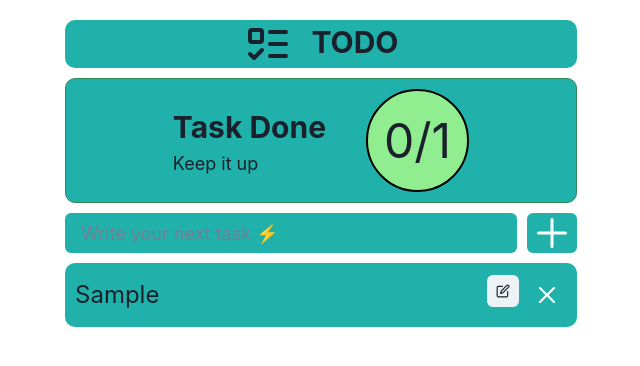
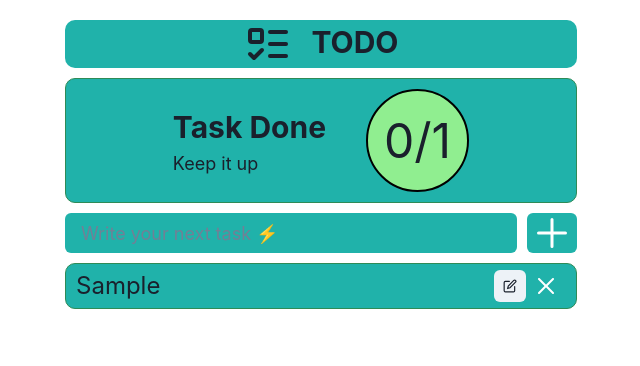
Before and after one commit to GreatAkii/todo-app, a React (Vite) app: page / in a window 1280 px wide. Both pictures are taken after typing "Sample" into the empty fields and a click on the button 871 px from the left and 243 px from the top of the page. Shown: the top 366 px of the page, without its empty margins (319-959 px from the left). Built offline with nearby package versions, Linux system fonts and the light colour scheme.

Commit message:
Fixed issue with not truncated text overflow

```diff
--- a/package.json
+++ b/package.json
@@ -7,13 +7,16 @@
     "dev": "vite",
     "build": "tsc -b && vite build",
     "lint": "eslint . --ext ts,tsx --report-unused-disable-directives --max-warnings 0",
-    "preview": "vite preview"
+    "preview": "vite preview",
+    "predeploy": "npm run build",
+    "deploy": "netlify deploy --prod"
   },
   "dependencies": {
     "@chakra-ui/icons": "^2.1.1",
     "@chakra-ui/react": "^2.8.2",
     "@emotion/react": "^11.13.0",
     "@emotion/styled": "^11.13.0",
+    "@hookform/resolvers": "^3.9.0",
     "framer-motion": "^11.3.22",
     "react": "^18.3.1",
     "react-dom": "^18.3.1",
@@ -32,6 +35,7 @@
     "eslint": "^8.57.0",
     "eslint-plugin-react-hooks": "^4.6.2",
     "eslint-plugin-react-refresh": "^0.4.7",
+    "gh-pages": "^6.1.1",
     "typescript": "^5.2.2",
     "vite": "^5.3.4"
   }
--- a/src/components/Task.tsx
+++ b/src/components/Task.tsx
@@ -57,32 +57,35 @@ const Task = ({ taskobj, markOutTask, updateTask }: Props) => {
     );
   };
   return (
+    <Center>
+      <Box
+        mt={"10px"}
+        w={"40%"}
+        border={"1px"}
+        bg={"lightseagreen"}
+        borderColor={"seagreen"}
+        borderRadius={".625rem"}
+        px={"10px"}
+        minWidth={"300px"}
+      >
         <Editable
           textAlign="center"
           defaultValue={taskobj.title}
           fontSize="2xl"
           isPreviewFocusable={false}
-      as={taskobj.isCompleted ? "del" : "div"}
           onSubmit={handleUpdateTask}
+          isTruncated
         >
-      <Center>
-        <Flex
-          justify={"space-between"}
-          align={"center"}
-          mt={"10px"}
-          border={".0625rem"}
-          borderRadius={".625rem"}
-          bg={"lightseagreen"}
-          w={"40%"}
-          borderColor={"seagreen"}
-          minWidth={"18.75rem"}
-          p={"10px"}
-        >
-          <EditablePreview />
-          <Box>
-            <Input as={EditableInput} />
+          <Flex justify={"space-between"} align={"center"} gap={"10px"}>
+            <Box isTruncated>
+              <EditablePreview
+                textDecoration={taskobj.isCompleted ? "line-through" : "none"}
+                textDecorationColor={"red"}
+                textDecorationStyle={"solid"}
+              />
+              <Input as={EditableInput} w={"80%"} />
             </Box>
-          <ButtonGroup>
+            <Flex justify={"space-between"} align={"center"}>
               <EditableControls />
               <IconButton
                 onClick={() => markOutTask(taskobj.id)}
@@ -90,10 +93,11 @@ const Task = ({ taskobj, markOutTask, updateTask }: Props) => {
                 aria-label="Search database"
                 icon={<CloseIcon />}
               />
-          </ButtonGroup>
             </Flex>
+          </Flex>
+        </Editable>
+      </Box>
     </Center>
-    </Editable>
   );
 };
 
--- a/src/components/TodoForm.tsx
+++ b/src/components/TodoForm.tsx
@@ -1,12 +1,38 @@
-import { Input, Center, Flex, Button, Icon } from "@chakra-ui/react";
+import { Input, Center, Flex, Button, Icon, Text } from "@chakra-ui/react";
 import { FieldValues, useForm } from "react-hook-form";
 import { IoAdd } from "react-icons/io5";
+import { z } from "zod";
+import { zodResolver } from "@hookform/resolvers/zod";
+
+const todoFormSchema = z.object({
+  task: z
+    .string()
+    .min(3, "Task cannot be less then 3 characters")
+    .max(100, "Task cannot exceed 100 characters")
+    .regex(
+      /^[a-zA-Z0-9\s]+$/,
+      "Task can only contain letters, numbers, and spaces"
+    ),
+});
+
+type TodoFormData = z.infer<typeof todoFormSchema>;
+
+interface Props {
+  onSubmit(data: TodoFormData): void;
+}
 
 interface Props {
   onSubmit(data: FieldValues): void;
 }
 const TodoForm = ({ onSubmit }: Props) => {
-  const { register, handleSubmit, reset } = useForm();
+  const {
+    register,
+    handleSubmit,
+    reset,
+    formState: { errors },
+  } = useForm<TodoFormData>({
+    resolver: zodResolver(todoFormSchema),
+  });
   const handleOnSubmit = (data: FieldValues) => {
     onSubmit(data);
     reset();
@@ -30,12 +56,12 @@ const TodoForm = ({ onSubmit }: Props) => {
               placeholder="Write your next task ⚡️"
               bg={"lightseagreen"}
               required
-              borderColor={"seagreen"}
+              borderColor="seagreen"
               border={".0625rem"}
               w={"95%"}
               fontSize={"lg"}
               autoFocus
-              autoComplete="on"
+              autoComplete="off"
               pattern="^[a-zA-Z0-9\s]+$"
             ></Input>
             <Button
@@ -49,6 +75,13 @@ const TodoForm = ({ onSubmit }: Props) => {
             </Button>
           </Flex>
         </Center>
+        <Center>
+          {errors.task && (
+            <Text color="red.500" fontSize="sm">
+              {errors.task.message}
+            </Text>
+          )}
+        </Center>
       </form>
     </>
   );
```
Also changed, not shown: 2 other files (tests, documents, lock files or other folders). Lines whose indentation alone changed are shown as unchanged.
